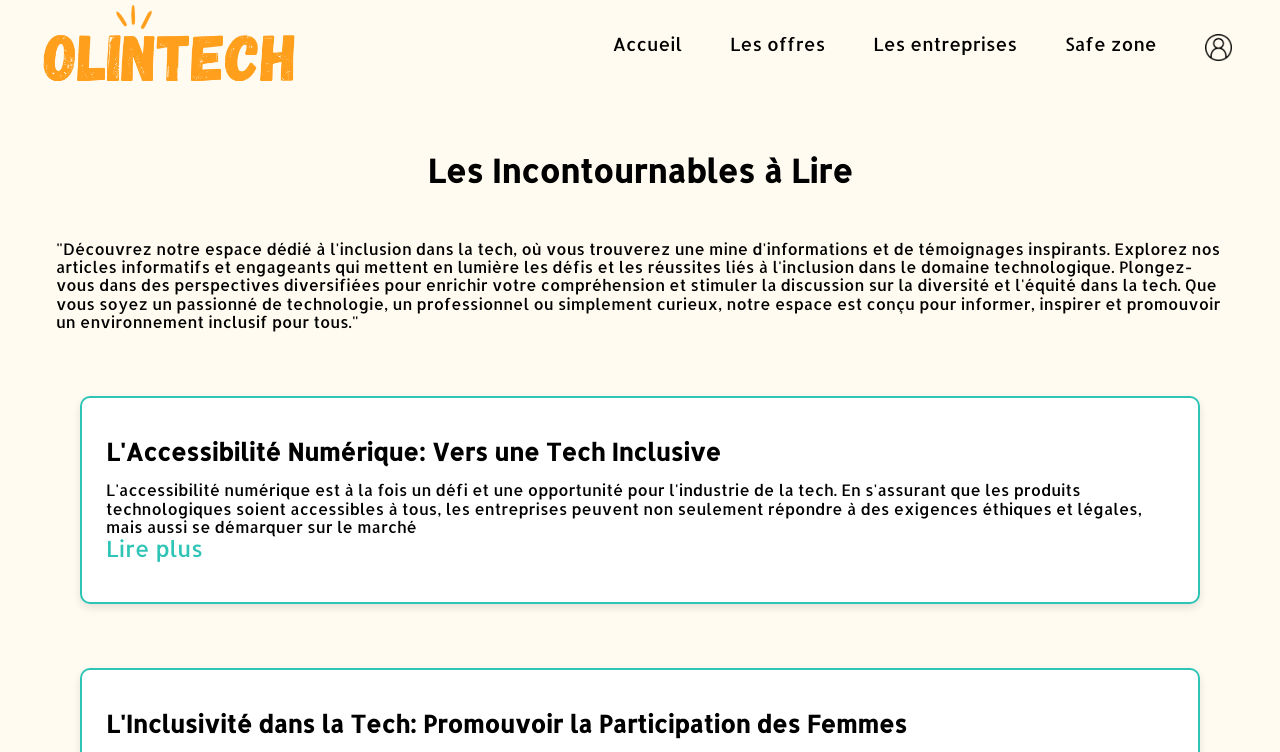
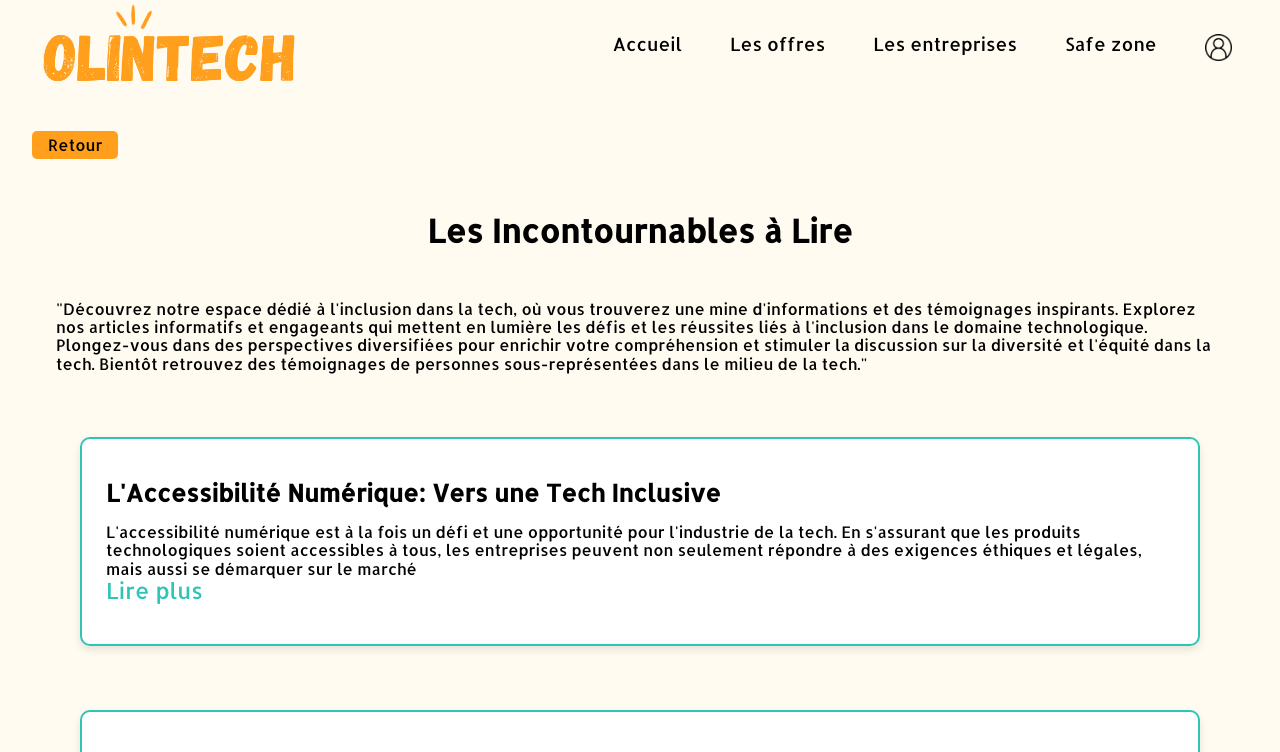
Before and after one commit to aurelienLavanchy/Hackathon-03.07.24, a React (Vite) app in the folder client/: page /safezone in a window 1280 px wide. Shown: the top 752 px of the page. Built offline with nearby package versions, Linux system fonts and the light colour scheme; no server answers.

Commit message:
fix: add back button

```diff
--- a/client/src/pages/SafeZonePage.jsx
+++ b/client/src/pages/SafeZonePage.jsx
@@ -1,19 +1,26 @@
 import "./SafeZonePage.css";
 
 export default function TipsPage() {
+  const handleBack = () => {
+    window.history.back();
+  };
+
   return (
+    <>
+      <button type="button" onClick={handleBack} className="backButton">
+        Retour
+      </button>
       <div className="tips-container">
         <h1 className="title">Les Incontournables à Lire</h1>
         <p className="texte">
           "Découvrez notre espace dédié à l'inclusion dans la tech, où vous
-        trouverez une mine d'informations et de témoignages inspirants. Explorez
-        nos articles informatifs et engageants qui mettent en lumière les défis
-        et les réussites liés à l'inclusion dans le domaine technologique.
-        Plongez-vous dans des perspectives diversifiées pour enrichir votre
-        compréhension et stimuler la discussion sur la diversité et l'équité
-        dans la tech. Que vous soyez un passionné de technologie, un
-        professionnel ou simplement curieux, notre espace est conçu pour
-        informer, inspirer et promouvoir un environnement inclusif pour tous."
+          trouverez une mine d'informations et des témoignages inspirants.
+          Explorez nos articles informatifs et engageants qui mettent en lumière
+          les défis et les réussites liés à l'inclusion dans le domaine
+          technologique. Plongez-vous dans des perspectives diversifiées pour
+          enrichir votre compréhension et stimuler la discussion sur la
+          diversité et l'équité dans la tech. Bientôt retrouvez des témoignages
+          de personnes sous-représentées dans le milieu de la tech."
         </p>
         <div className="article">
           <h1 className="article-title">
@@ -22,9 +29,9 @@ export default function TipsPage() {
           <p className="article-content">
             L'accessibilité numérique est à la fois un défi et une opportunité
             pour l'industrie de la tech. En s'assurant que les produits
-          technologiques soient accessibles à tous, les entreprises peuvent non
-          seulement répondre à des exigences éthiques et légales, mais aussi se
-          démarquer sur le marché <br />
+            technologiques soient accessibles à tous, les entreprises peuvent
+            non seulement répondre à des exigences éthiques et légales, mais
+            aussi se démarquer sur le marché <br />
             <a
               href="https://www.kaliop.com/fr/accessibilite-numerique-comment-le-design-inclusif-repond-au-handicap/"
               target="_blank"
@@ -42,10 +49,10 @@ export default function TipsPage() {
           <p className="article-content">
             L'industrie technologique, autrefois dominée par les hommes, évolue
             pour devenir plus inclusive. L'un des aspects les plus critiques de
-          cette transformation est l'augmentation de la participation des femmes
-          dans le secteur de la tech. Cependant, malgré les progrès réalisés,
-          des obstacles subsistent, et il est crucial de continuer à promouvoir
-          une culture d'inclusivité. <br />
+            cette transformation est l'augmentation de la participation des
+            femmes dans le secteur de la tech. Cependant, malgré les progrès
+            réalisés, des obstacles subsistent, et il est crucial de continuer à
+            promouvoir une culture d'inclusivité. <br />
             <a
               href="https://weborama.com/2023/11/favoriser-linclusion-des-femmes-dans-la-tech-et-la-data-un-imperatif-pour-lavenir-de-notre-industrie/"
               target="_blank"
@@ -64,12 +71,12 @@ export default function TipsPage() {
           <p className="article-content">
             Dans un monde où l'innovation est essentielle, les entreprises
             technologiques qui embrassent la diversité et l'inclusion se
-          démarquent. Ces entreprises comprennent que des équipes diversifiées,
-          représentant différentes perspectives et expériences, sont cruciales
-          pour résoudre des problèmes complexes et développer des produits
-          innovants. Elles ouvrent leurs portes à la différence, créant des
-          environnements où chacun se sent valorisé et capable de contribuer
-          pleinement. <br />
+            démarquent. Ces entreprises comprennent que des équipes
+            diversifiées, représentant différentes perspectives et expériences,
+            sont cruciales pour résoudre des problèmes complexes et développer
+            des produits innovants. Elles ouvrent leurs portes à la différence,
+            créant des environnements où chacun se sent valorisé et capable de
+            contribuer pleinement. <br />
             <a
               href="https://courriercadres.com/inclusion-et-diversite-dans-la-tech-lexemple-de-qonto/"
               target="_blank"
@@ -81,5 +88,6 @@ export default function TipsPage() {
           </p>
         </div>
       </div>
+    </>
   );
 }
```
Lines whose indentation alone changed are shown as unchanged.
